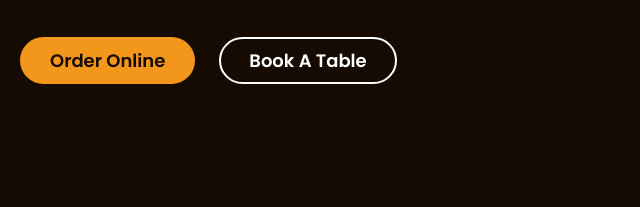
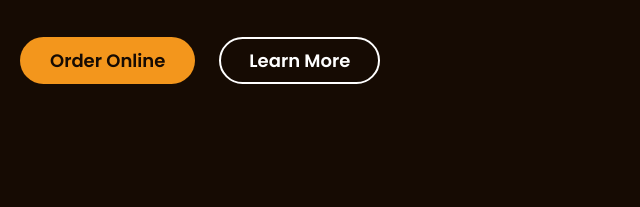
Before and after one commit to Alexgithub1998/LCT-html-css-project2, a plain HTML site: page index.html in a window 1280 px wide. Shown: the part 511-718 px from the top of the page, 0-640 px from the left. Drawn offline with nearby package versions, Linux system fonts and the light colour scheme.

Commit message:
Update index.html

```diff
--- a/index.html
+++ b/index.html
@@ -53,7 +53,7 @@
 
             <div class="hero_section_button">
               <button class="button">Order Online</button>
-              <button class="button">Book A Table</button>
+              <button class="button">Learn More</button>
             </div>
           </div>
 
```
